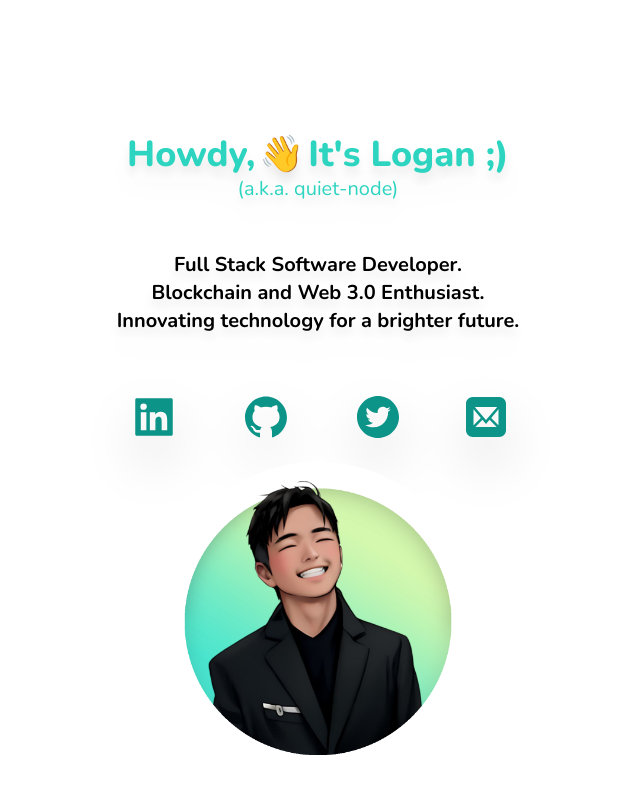
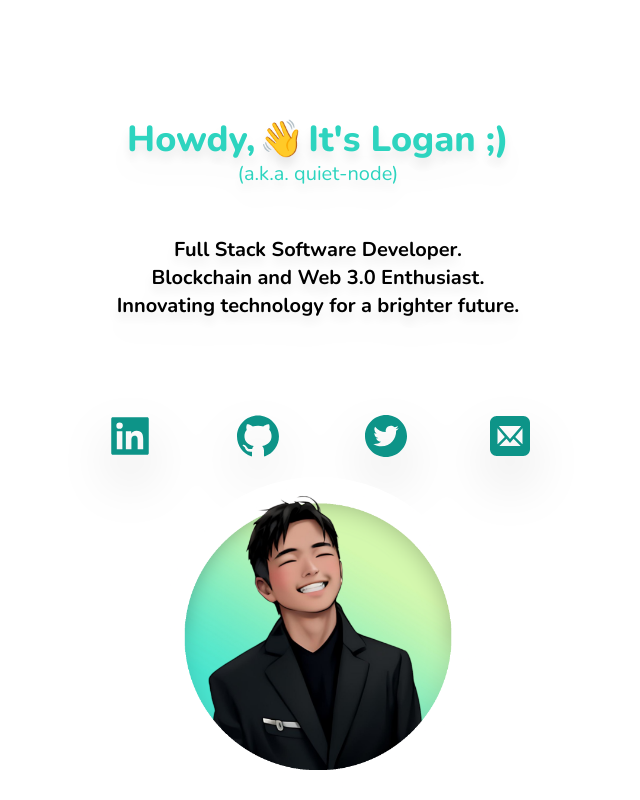
Before and after one commit to quiet-node/portfolio-v2, a React (Vite) app: page / in a window 1280 px wide. Shown: the top 800 px of the page, without its empty margins (322-962 px from the left). Built offline with nearby package versions, Linux system fonts and the light colour scheme.

Commit message:
Updated Social spacings

```diff
--- a/src/components/intro/Intro.tsx
+++ b/src/components/intro/Intro.tsx
@@ -20,11 +20,12 @@ const Intro = () => {
 
   return (
     <section
-      className='h-screen overflow-x-hidden overflow-y-hidden scrollbar-hidden
+      className='h-screen overflow-hidden scrollbar-hidden
                 lg:min-h-[100vh]
                 2xl:max-w-[100rem] 2xl:mx-auto 2xl:min-h-[90vh]'
       id='intro'
     >
+      {/* container */}
       <div className='h-full flex flex-col items-center justify-around relative'>
         {/* headers */}
         <div
@@ -87,9 +88,10 @@ const Intro = () => {
           </motion.div>
         </div>
 
-        <div className='flex flex-col gap-1'>
+        {/* Social & Avatar */}
+        <div className='flex flex-col mt-16'>
           {/* Social Medias */}
-          <div className='text-5xl flex justify-center gap-16 py-3 text-teal-600 drop-shadow-2xl'>
+          <div className='text-5xl flex justify-center gap-9 xxsm:gap-12 sm:gap-16 lg:gap-20 py-3 text-teal-600 drop-shadow-2xl'>
             <motion.a
               initial={{ opacity: 0, x: -21 }}
               whileInView={{ opacity: 1, x: 0 }}
```
